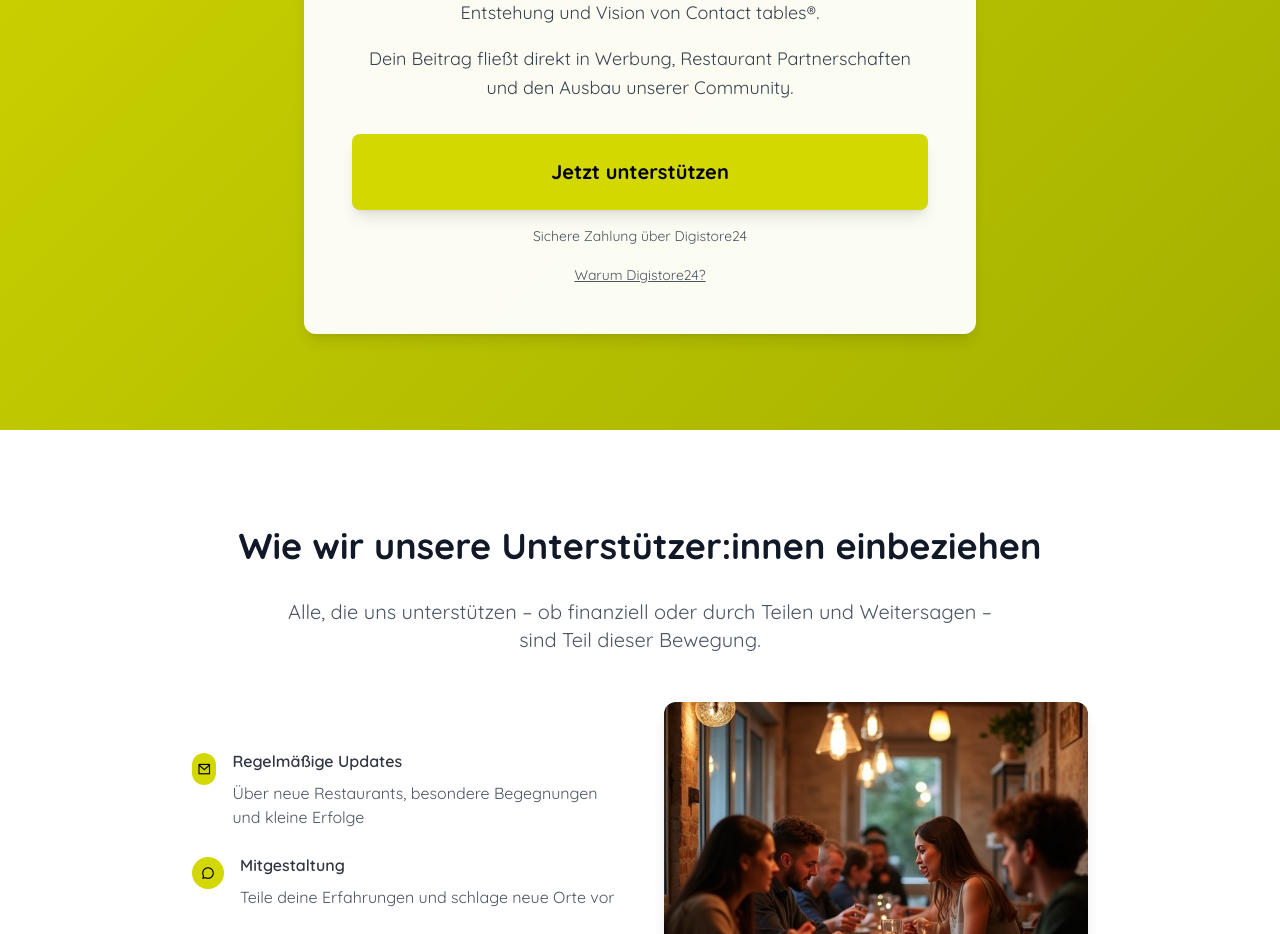
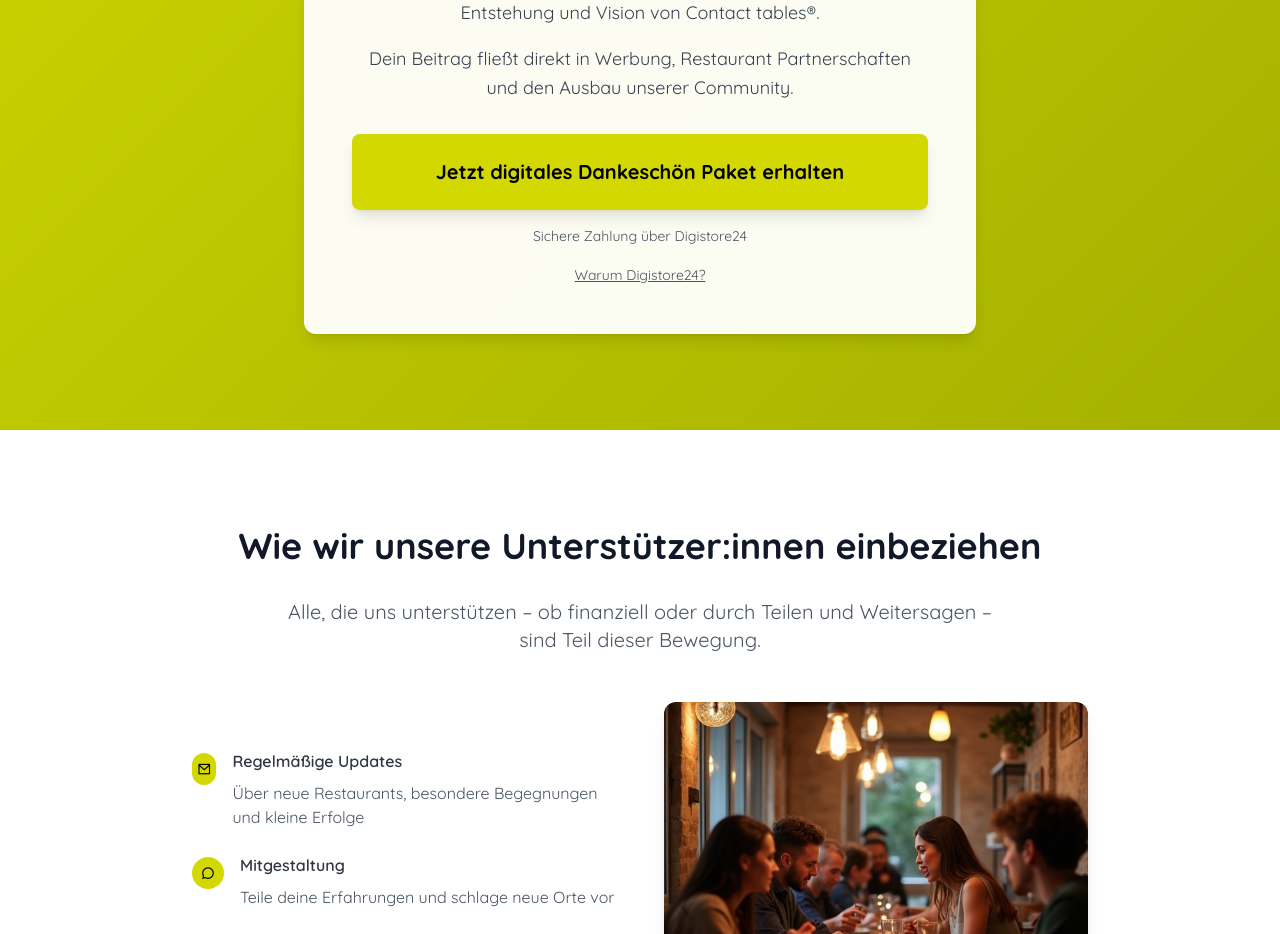
Before and after one commit to smc1992/fundraising-contact-tables, a React (Vite) app: page / in a window 1280 px wide. Shown: the part 5040-5974 px from the top of the page. Built offline with nearby package versions, Linux system fonts and the light colour scheme.

Commit message:
Update button text to 'Jetzt digitales Dankeschön Paket erhalten'

```diff
--- a/src/pages/home/page.tsx
+++ b/src/pages/home/page.tsx
@@ -329,7 +329,7 @@ const HomePage: React.FC = () => {
                 onMouseEnter={(e) => e.currentTarget.style.backgroundColor = '#b8c100'}
                 onMouseLeave={(e) => e.currentTarget.style.backgroundColor = '#d3d800'}
               >
-                Jetzt unterstützen
+                Jetzt digitales Dankeschön Paket erhalten
               </button>
 
               <p className="text-sm text-gray-600 mt-4">
```
